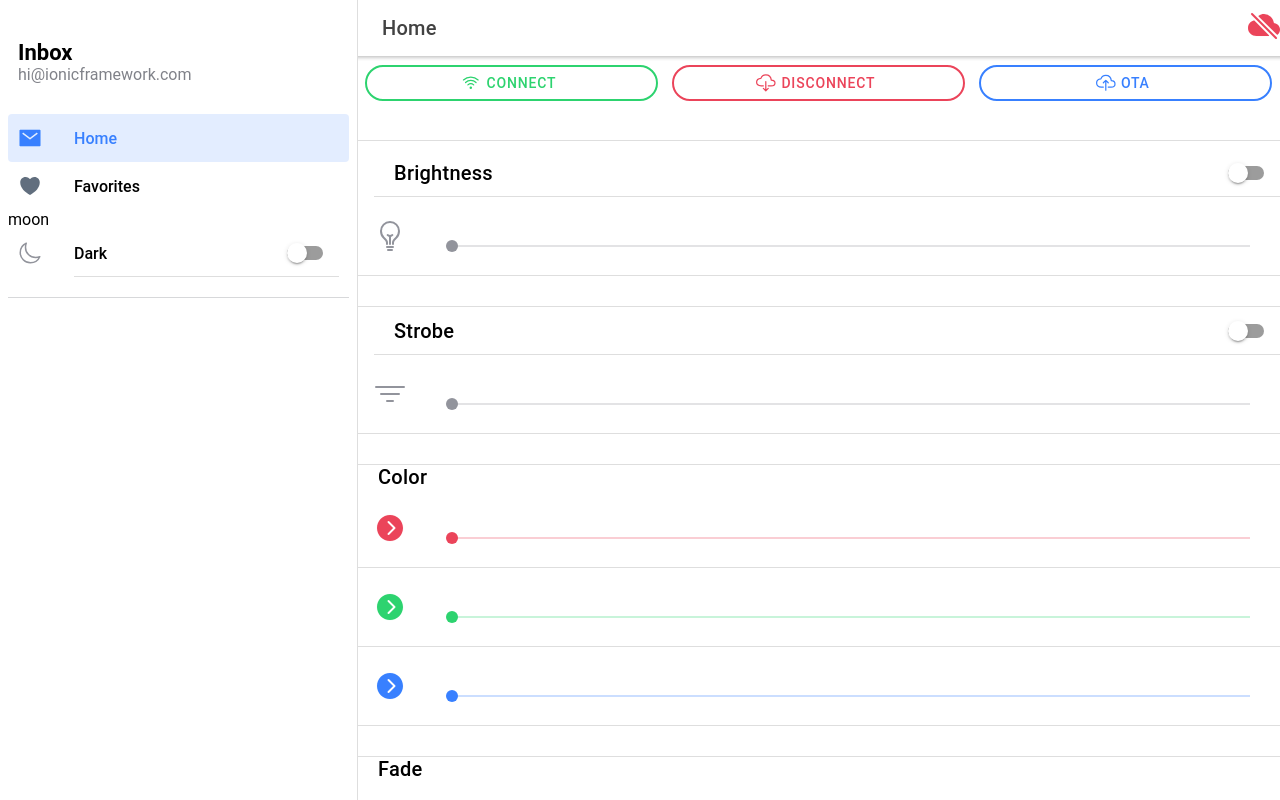
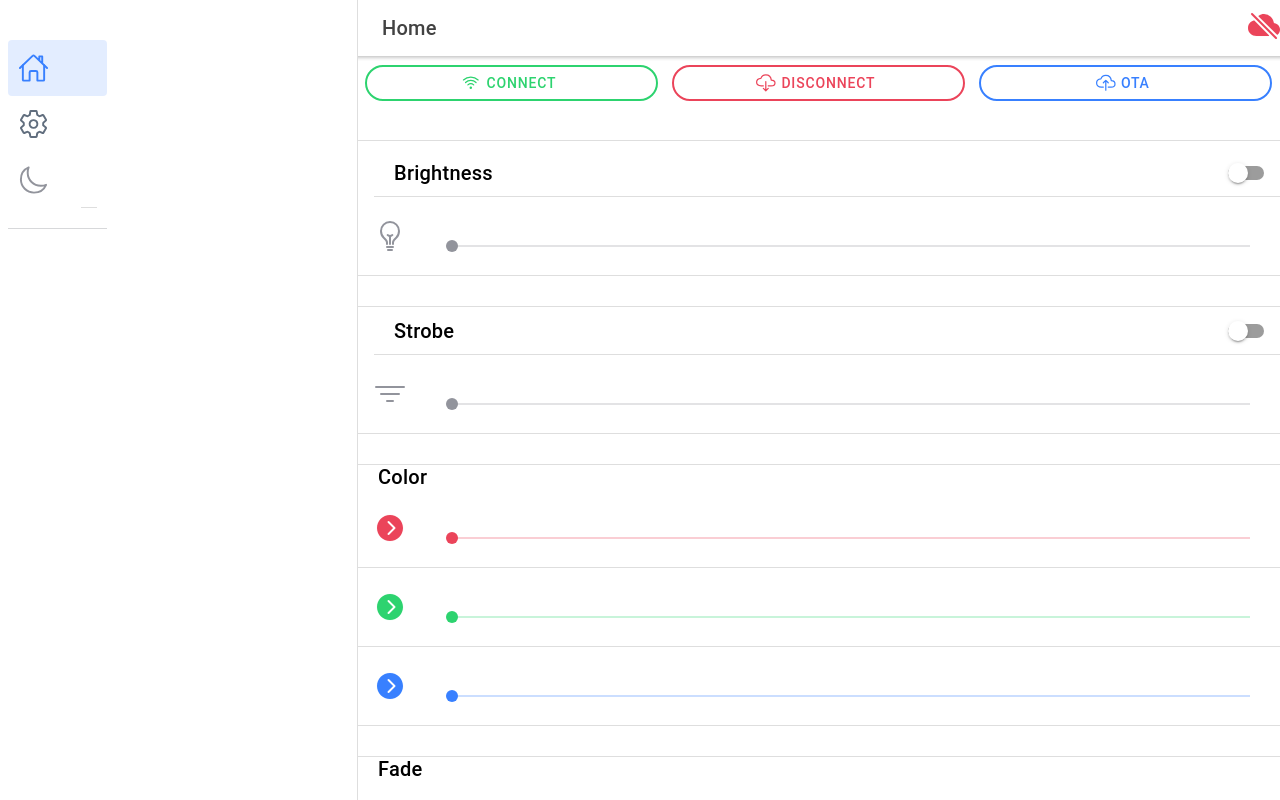
Before and after one commit to TheoChristo/LedBarApp, a React (Create React App) app: page /page/Home in a window 1280 px wide. Built offline with nearby package versions, Linux system fonts and the light colour scheme.

Commit message:
New Menu

```diff
--- a/src/components/Menu.css
+++ b/src/components/Menu.css
@@ -1,7 +1,10 @@
+.mymenu{
+  --max-width:115px;
+}
+
 ion-menu ion-content {
   --background: var(--ion-item-background, var(--ion-background-color, #fff));
 }
-
 ion-menu.md ion-content {
   --padding-start: 8px;
   --padding-end: 8px;
--- a/src/components/Menu.tsx
+++ b/src/components/Menu.tsx
@@ -1,4 +1,5 @@
 import {
+  IonButton,
   IonContent,
   IonIcon,
   IonItem,
@@ -12,8 +13,9 @@ import {
 } from '@ionic/react';
 
 import { useLocation } from 'react-router-dom';
-import { archiveOutline, archiveSharp, bookmarkOutline, heartOutline, heartSharp, mailOutline, mailSharp, moonOutline, paperPlaneOutline, paperPlaneSharp, trashOutline, trashSharp, warningOutline, warningSharp } from 'ionicons/icons';
+import { archiveOutline, archiveSharp, bookmarkOutline, heartOutline, heartSharp, home, homeOutline, mailOutline, mailSharp, moon, moonOutline, paperPlaneOutline, paperPlaneSharp, settings, settingsOutline, sunny, sunnyOutline, trashOutline, trashSharp, warningOutline, warningSharp } from 'ionicons/icons';
 import './Menu.css';
+import ReactDOM from 'react-dom';
 
 interface AppPage {
   url: string;
@@ -26,48 +28,53 @@ const appPages: AppPage[] = [
   {
     title: 'Home',
     url: '/page/Home',
-    iosIcon: mailOutline,
-    mdIcon: mailSharp
+    iosIcon: homeOutline,
+    mdIcon: homeOutline
   },
   {
-    title: 'Favorites',
-    url: '/page/Favorites',
-    iosIcon: heartOutline,
-    mdIcon: heartSharp
+    title: 'Settings',
+    url: '/page/Settings',
+    iosIcon: settingsOutline,
+    mdIcon: settingsOutline
   }
 ];
-
+let dark=false;
 const Menu: React.FC = () => {
   const location = useLocation();
-
-  function toggleTheme(event:CustomEvent)
+  var dark_indicator = () => {
+    // slot="start" fill="clear" expand="full" size = "large"
+    if (dark) return <IonIcon size="large"  slot="start" icon={sunny} color="medium"  />
+    else return <IonIcon size="large"  slot="start" icon={moonOutline} color="medium"  />
+  }
+  function toggleTheme()
   {
-    if (event.detail.checked)
+    // event.detail.checked
+    dark = !dark
+    if (dark)
       document.body.setAttribute('color-theme', 'dark')
     else
       document.body.setAttribute('color-theme', 'light')
+
+      ReactDOM.render(dark_indicator(), document.getElementById('myItem'));
+
   }
 
   return (
-    <IonMenu contentId="main" type="overlay">
+    <IonMenu contentId="main" type="push" class="mymenu">
       <IonContent>
         <IonList id="inbox-list">
-          <IonListHeader>Inbox</IonListHeader>
-          <IonNote>hi@ionicframework.com</IonNote>
+          {/* <IonListHeader>Menu</IonListHeader> */}
           {appPages.map((appPage, index) => {
             return (
               <IonMenuToggle key={index} autoHide={false}>
                 <IonItem className={location.pathname === appPage.url ? 'selected' : ''} routerLink={appPage.url} routerDirection="none" lines="none" detail={false}>
-                  <IonIcon slot="start" ios={appPage.iosIcon} md={appPage.mdIcon} />
-                  <IonLabel>{appPage.title}</IonLabel>
+                  <IonIcon size="large" slot="start" ios={appPage.iosIcon} md={appPage.mdIcon} />
+
                 </IonItem>
               </IonMenuToggle>
             );
-          })}moon
-          <IonItem>
-            <IonIcon slot="start" icon={moonOutline} color="medium"  />
-            <IonLabel>Dark</IonLabel><IonToggle color="medium"  slot="end" onIonChange={(e)=>toggleTheme(e)}/>
-          </IonItem>
+          })}
+          <IonItem id="myItem" slot="start" button={true} onClick={()=>toggleTheme()}> {dark_indicator()}</IonItem>
 
         </IonList>
       </IonContent>
```
